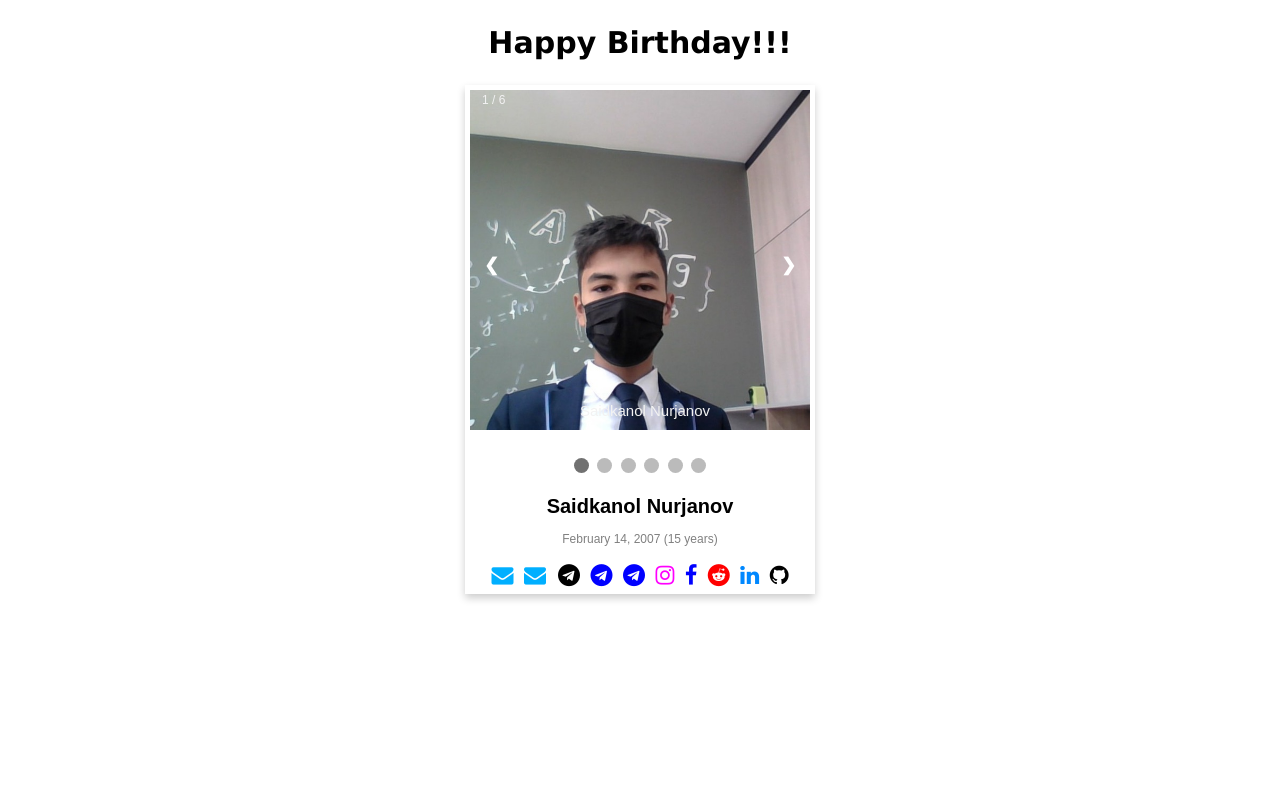
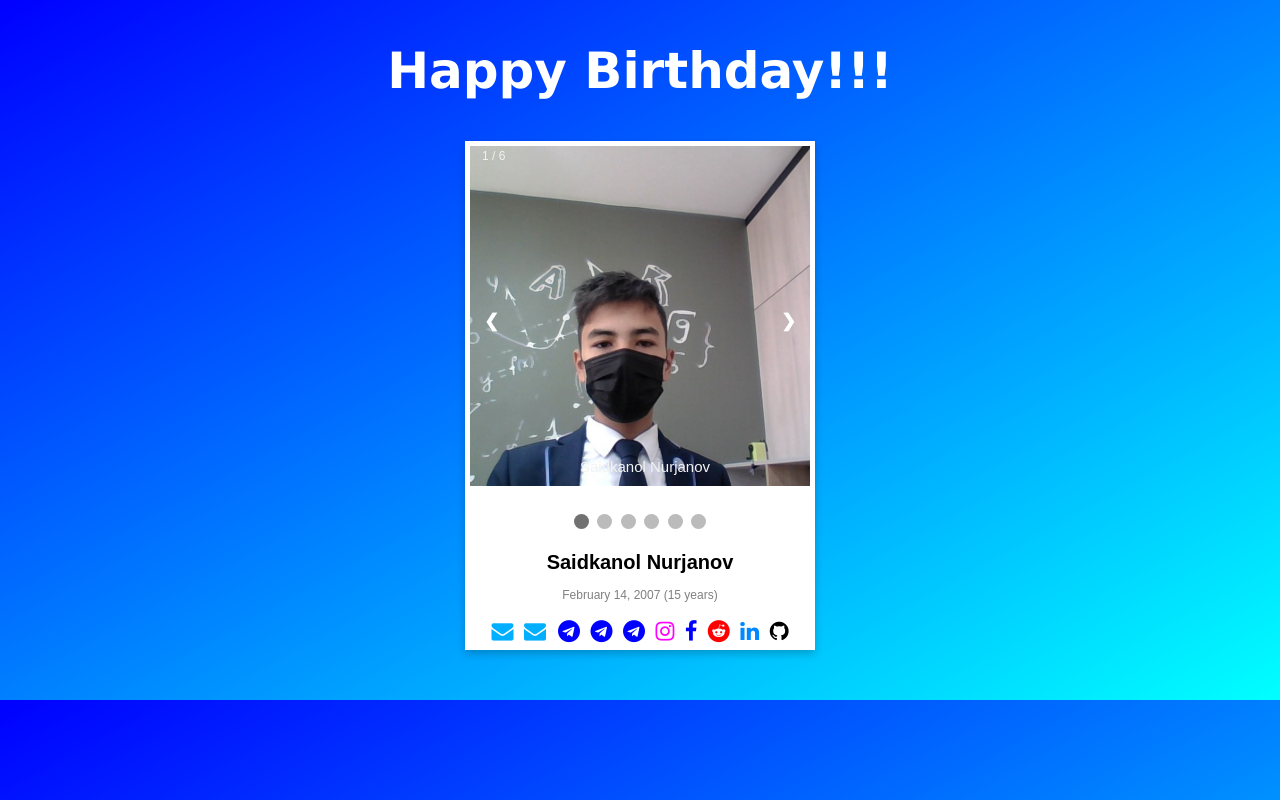
Before and after one commit to qmirzobek/saidkamol, a plain HTML site: page index.html in a window 1280 px wide. Drawn offline with Linux system fonts and the light colour scheme.

Commit message:
Update index.html

```diff
--- a/index.html
+++ b/index.html
@@ -2,15 +2,19 @@
 <html>
 
 <head>
+    <title>Happy Birthday!!!</title>
     <link rel="stylesheet" href="https://cdnjs.cloudflare.com/ajax/libs/font-awesome/4.7.0/css/font-awesome.min.css">
+    <link rel="icon" type="image/x-icon" href="./favicon.ico">
     <style>
         * {
-            box-sizing: border-box
+            box-sizing: border-box;
         }
 
         body {
             font-family: Verdana, sans-serif;
-            margin: 0
+            margin: 0;
+            height: 100%;
+            background-image: linear-gradient(to bottom right, #0000ff, #00ffff);
         }
 
         .mySlides {
@@ -139,6 +143,8 @@
             margin: auto;
             text-align: center;
             font-family: arial;
+            background-color: #ffffff;
+            margin-bottom: 50px;
         }
 
         .card>div {
@@ -179,7 +185,7 @@
 
 <body>
 
-    <h2 style="text-align:center; font-size: 30px;">Happy Birthday!!!</h2>
+    <h2 style="text-align:center; font-size: 50px;color: #ffffff;">Happy Birthday!!!</h2>
 
     <div class="card">
         <div class="slideshow-container">
@@ -231,7 +237,7 @@
         <div style="margin: 5px;">
             <a href="mailto:s.nurjanov@nukuspm.uz"><i class="fa fa-envelope" style="color: #00afff;"></i></a>
             <a href="mailto:snurjanov07@gmail.com" target="_blank"><i class="fa fa-envelope" style="color: #00afff;"></i>
-            <a href="https:t.me/hyphengaming07" target="_blank"><i class="fa fa-telegram" style="color: #000ff;"></i></a>
+            <a href="https:t.me/hyphengaming07" target="_blank"><i class="fa fa-telegram" style="color: #0000ff;"></i></a>
             <a href="https:t.me/x_tsuyuri_kanao_x" target="_blank"><i class="fa fa-telegram" style="color: #0000ff;"></i></a>
             <a href="https:t.me/iamluckytohave_you" target="_blank"><i class="fa fa-telegram" style="color: #0000ff;"></i></a>
             <a href="https://www.instagram.com/saidkamolhyphen/" target="_blank"><i class="fa fa-instagram" style="color: #ff00ff;"></i></a>
```
